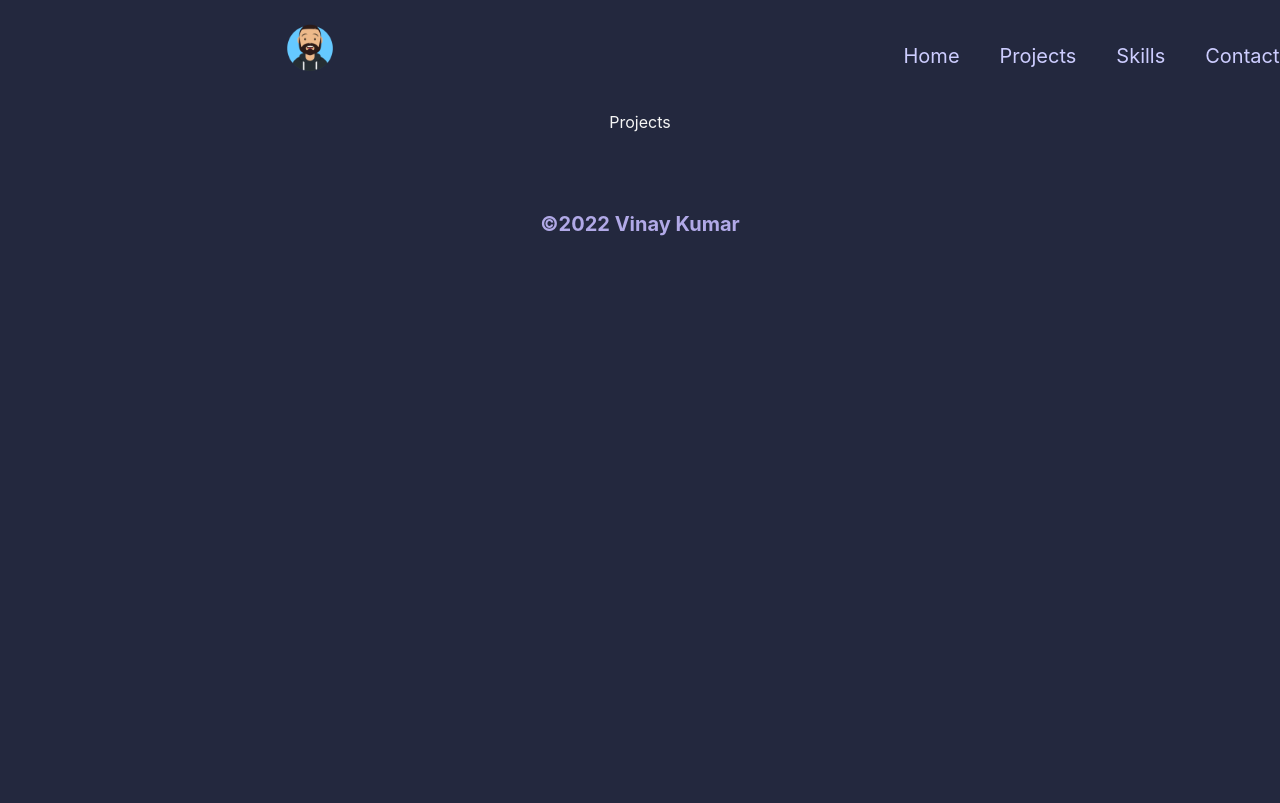
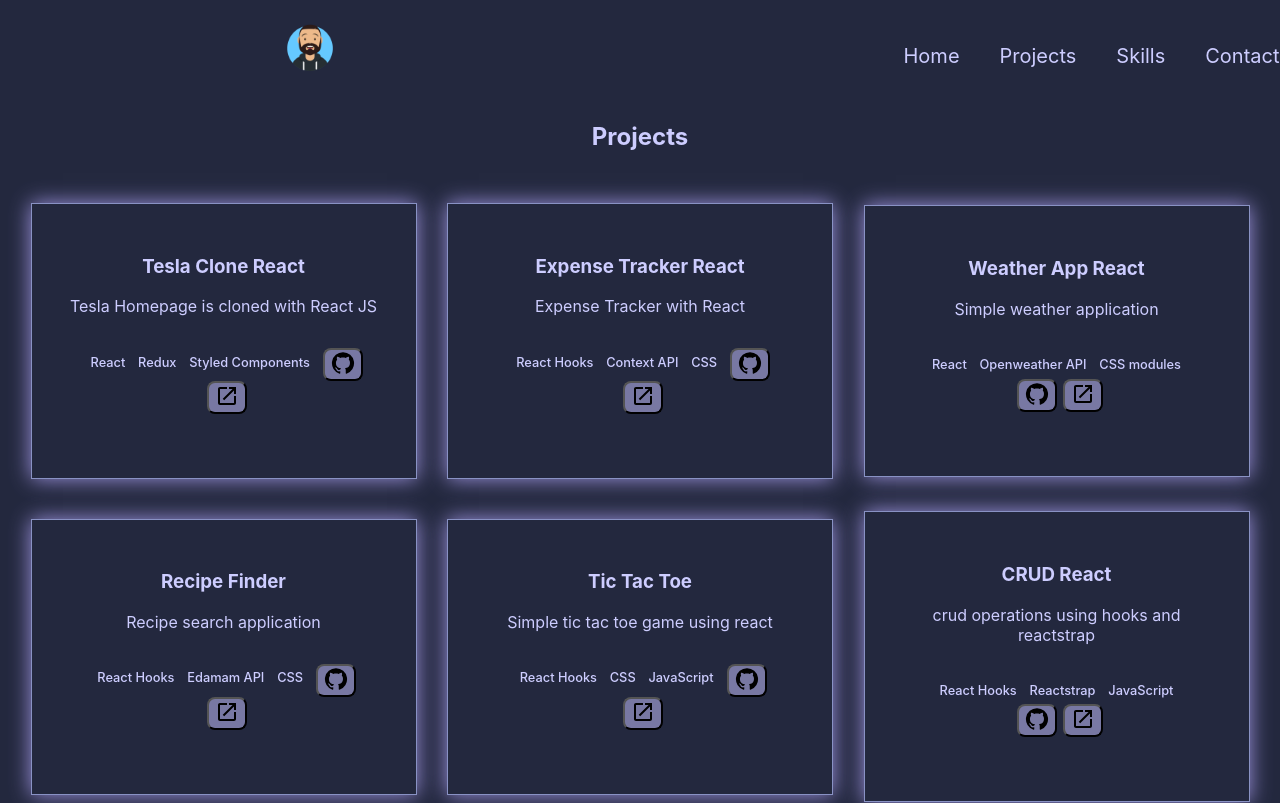
Before and after one commit to vinaykumar785557/portfolio-react, a React (Create React App) app: page /projects in a window 1280 px wide. Shown: the top 803 px of the page. Built offline with nearby package versions, Linux system fonts and the light colour scheme.

Commit message:
projects page added

```diff
--- a/package.json
+++ b/package.json
@@ -15,6 +15,7 @@
     "react-dom": "^17.0.2",
     "react-router-dom": "^5.3.0",
     "react-scripts": "5.0.0",
+    "uniqid": "^5.4.0",
     "web-vitals": "^2.1.4"
   },
   "scripts": {
--- a/src/App.css
+++ b/src/App.css
@@ -1,7 +1,18 @@
+html{
+	box-sizing: border-box;
+	height: 100%;
+	overflow: auto;
+}
+body{
+	min-height: 100%;
+}
 .App {
 	text-align: center;
 	color: whitesmoke;
+
 }
+
+
 footer h3 {
 	text-align: center;
 	font-size: 20px;
@@ -12,9 +23,11 @@ footer h3 {
 	right: 0;
 	margin-top: 80px;
 	padding-bottom: 0.5rem;
+
+
 }
 
 h3:hover {
-	color: darkgrey;
+	color: rgb(150, 151, 229);
 	cursor: pointer;
 }
--- a/src/components/Navbar.css
+++ b/src/components/Navbar.css
@@ -75,7 +75,8 @@ a:active {
 		flex-direction: column;
 		align-items: center;
 		padding: 3rem;
-		transition: all 0.5s ease;
+		margin-top: 3rem;
+
 	}
 
 	li {
--- /dev/null
+++ b/src/components/ProjectContainer.css
@@ -0,0 +1,71 @@
+.project {
+	max-width: 25%;
+	border: 1px solid rgb(137, 146, 196);
+	padding: 2rem;
+	margin-top: 2rem;
+	text-align: center;
+	transition: transform 0.2s linear;
+	box-shadow: 0 0 20px rgb(158, 147, 223);
+	color: #cdcdff;
+}
+
+.project:hover {
+	transform: translateY(-7px);
+	cursor: pointer;
+}
+
+.project__name:hover {
+	color: #cdcdff;
+}
+.project__description {
+	margin-top: 1em;
+}
+
+.project__stack {
+	display: flex;
+	flex-wrap: wrap;
+	justify-content: center;
+	margin-top: 1.2rem 0;
+	padding: 1rem;
+	list-style: none;
+}
+
+.project_stack_list {
+	margin: 0.5em;
+	font-weight: 500;
+	font-size: 0.8rem;
+}
+.project_stack_list:hover {
+	border-bottom: 0;
+}
+
+.button_links {
+	margin-left: 0.5em;
+	background: #7878a3;
+
+	border-radius: 8px;
+	cursor: pointer;
+}
+
+.button_links:hover {
+	border-radius: 8px;
+	background: #cdcdff;
+}
+
+@media (max-width: 600px) {
+	.project {
+		max-width: 60%;
+		border: 1px solid rgb(137, 146, 196);
+		padding: 2em;
+		margin: 1rem auto;
+		text-align: center;
+		transition: transform 0.2s linear;
+	}
+	.project__stack {
+		display: flex;
+		flex-direction: row;
+		flex-wrap: wrap;
+		justify-content: center;
+		margin: 1rem 0;
+	}
+}
--- /dev/null
+++ b/src/components/ProjectContainer.js
@@ -0,0 +1,33 @@
+import { GitHub, Launch } from '@mui/icons-material';
+import React from 'react';
+import uniqid from 'uniqid';
+import './ProjectContainer.css';
+function ProjectContainer({ project }) {
+	return (
+		<div className='project'>
+			<h3 className='project__name'>{project.name}</h3>
+			<p className='project__description'>{project.description}</p>
+			<ul className='project__stack'>
+				{project.stack.map((item) => (
+					<li key={uniqid()} className='project_stack_list'>
+						{item}
+					</li>
+				))}
+
+				<button className='button_links'>
+					<GitHub
+						onClick={() => window.open('https://github.com/vinaykumar785557')}
+					/>
+				</button>
+
+				<button
+					className='button_links'
+					onClick={() => window.open(project.sourceCode)}>
+					<Launch />
+				</button>
+			</ul>
+		</div>
+	);
+}
+
+export default ProjectContainer;
--- a/src/data.js
+++ b/src/data.js
@@ -10,7 +10,7 @@ const about = {
 	},
 	social: {
 		linkedin: 'https://www.linkedin.com/in/c0785557/',
-		github: 'https://github.com/c0785557',
+		github: 'https://github.com/vinaykumar785557',
 	},
 };
 
@@ -19,25 +19,43 @@ const projects = [
 		name: 'Tesla Clone React',
 		description: 'Tesla Homepage is cloned with React JS',
 		stack: ['React', 'Redux', 'Styled Components'],
-		sourceCode: 'https://github.com',
+		sourceCode: 'https://github.com/vinaykumar785557/tesla-clone',
 	},
 	{
 		name: 'Expense Tracker React',
 		description: 'Expense Tracker with React',
 		stack: ['React Hooks', 'Context API', 'CSS'],
-		sourceCode: 'https://github.com',
+		sourceCode: 'https://github.com/vinaykumar785557/React-Expense-Tracker',
 	},
 	{
 		name: 'Weather App React',
 		description: 'Simple weather application',
 		stack: ['React', 'Openweather API', 'CSS modules'],
-		sourceCode: 'https://github.com',
+		sourceCode: 'https://github.com/vinaykumar785557/weather-app-react',
 	},
 	{
 		name: 'Recipe Finder',
 		description: 'Recipe search application ',
 		stack: ['React Hooks', 'Edamam API', 'CSS'],
-		sourceCode: 'https://github.com',
+		sourceCode: 'https://github.com/vinaykumar785557/recipe-search-react',
+	},
+	{
+		name: 'Tic Tac Toe ',
+		description: 'Simple tic tac toe game using react ',
+		stack: ['React Hooks', 'CSS', 'JavaScript'],
+		sourceCode: 'https://github.com/vinaykumar785557/react-tic-tac-toe',
+	},
+	{
+		name: 'CRUD React ',
+		description: 'crud operations using hooks and reactstrap ',
+		stack: ['React Hooks', 'Reactstrap', 'JavaScript'],
+		sourceCode: 'https://github.com/vinaykumar785557/React-CRUD-Operations',
+	},
+	{
+		name: 'BookmyTrip ',
+		description: 'Android Application for term project ',
+		stack: ['Android Studio', 'Google Maps Api', 'Java'],
+		sourceCode: 'https://github.com/vinaykumar785557/BookMyTrip',
 	},
 ];
 
--- a/src/pages/Projects.js
+++ b/src/pages/Projects.js
@@ -1,9 +1,21 @@
-import React from 'react'
+import React from 'react';
+import uniqid from 'uniqid';
+import ProjectContainer from '../components/ProjectContainer.js';
+import { projects } from '../data.js';
+import classes from '../styles/Project.module.css';
 
 function Projects() {
-  return (
-    <div>Projects</div>
-  )
+	return (
+		<div className={classes.container}>
+			<h2 style={{ color: '#cdcdff' }}>Projects</h2>
+
+			<div className={classes.projects_grid}>
+				{projects.map((project) => (
+					<ProjectContainer key={uniqid()} project={project} />
+				))}
+			</div>
+		</div>
+	);
 }
 
-export default Projects
+export default Projects;
--- a/src/styles/Home.module.css
+++ b/src/styles/Home.module.css
@@ -1,6 +1,7 @@
 .home_wrapper {
 	color: #cdcdff;
-	height: auto;
+	height: inherit;
+
 	/* background-color: rgb(79, 78, 122); */
 	padding: 8px;
 	display: flex;
--- /dev/null
+++ b/src/styles/Project.module.css
@@ -0,0 +1,16 @@
+.projects_grid {
+	display: flex;
+	flex-wrap: wrap;
+	justify-content: space-evenly;
+	align-items: center;
+
+}
+
+@media (max-width: 600px) {
+	.projects_grid {
+		display: flex;
+		flex-direction: column;
+		flex-wrap: wrap;
+		justify-content: center;
+	}
+}
--- a/src/styles/Skills.module.css
+++ b/src/styles/Skills.module.css
@@ -2,4 +2,5 @@
 	display: flex;
 	justify-content: center;
 	align-items: center;
+
 }
```
Also changed, not shown: 1 other file (tests, documents, lock files or other folders).
